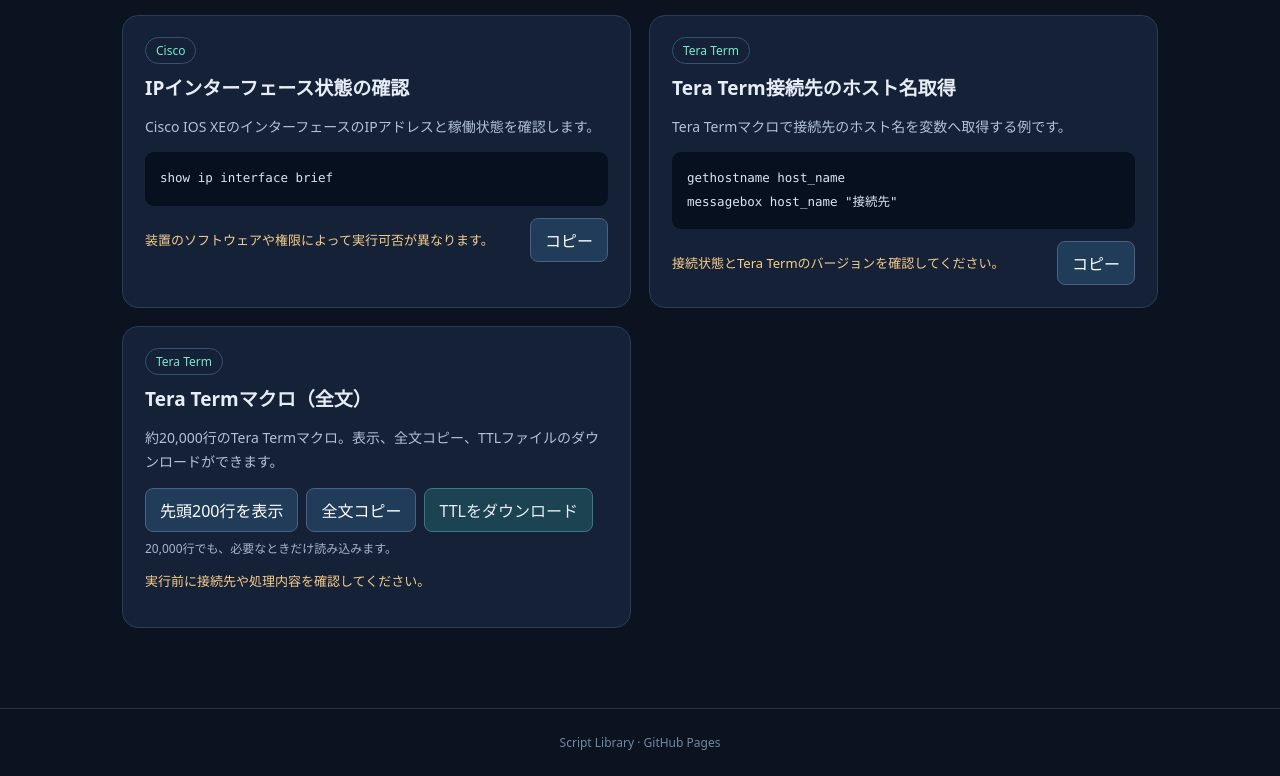
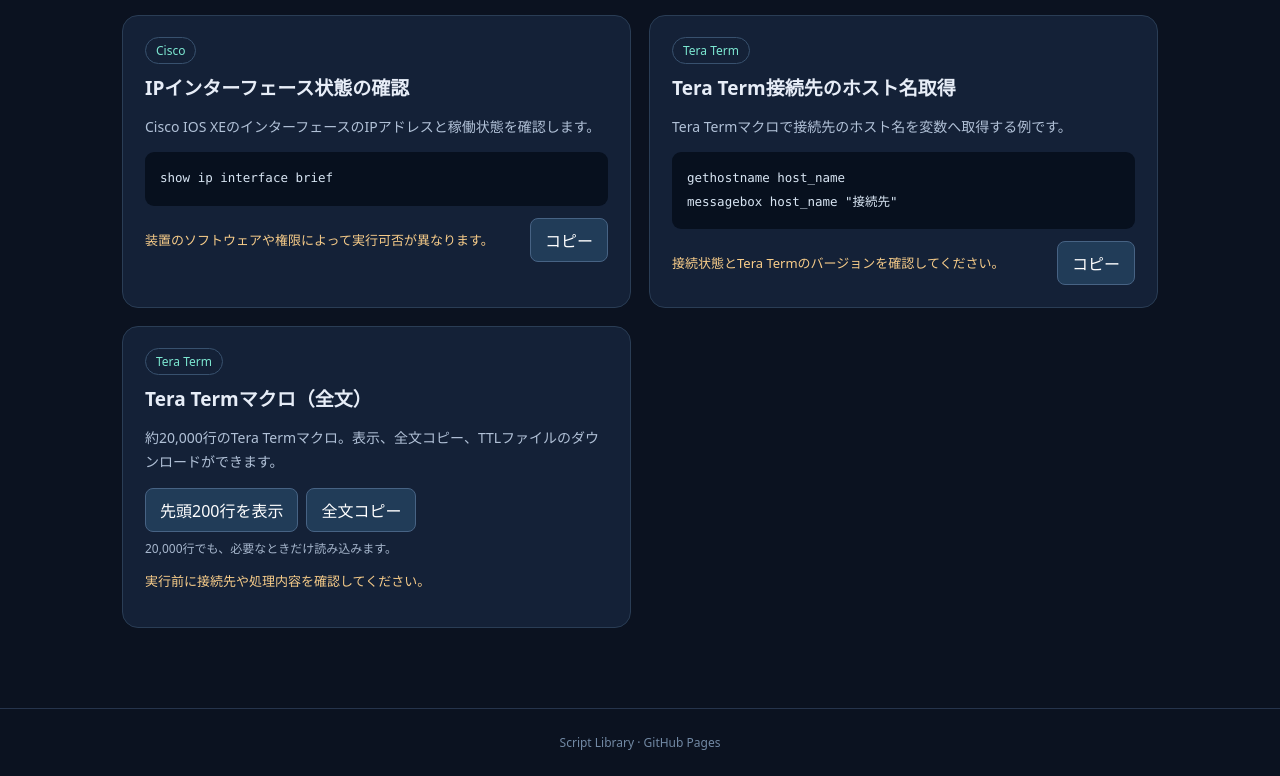
Before and after one commit to hirama-skr/GitHub.io, a plain HTML site: page index.html in a window 1280 px wide. Shown: the part 827-1603 px from the top of the page. Drawn offline with Linux system fonts and the light colour scheme.

Commit message:
Remove download button from toolbar

```diff
--- a/index.html
+++ b/index.html
@@ -192,7 +192,7 @@ function renderCards() {
         status.textContent = 'コピーできませんでした。HTTPSの公開サイトで再度お試しください。';
       }
     });
-    toolbar.append(show, full, copy, download);
+    toolbar.append(show, full, copy);
     card.append(toolbar, status, pre, el('p', 'note', s.note));
     cards.append(card);
   }
```
